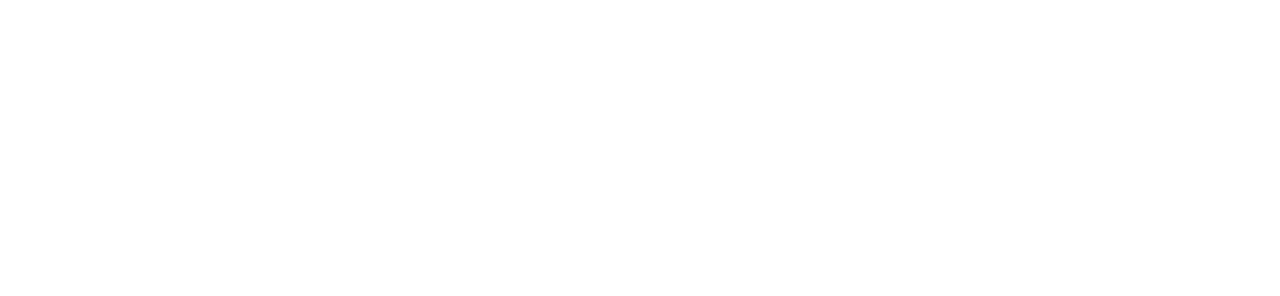
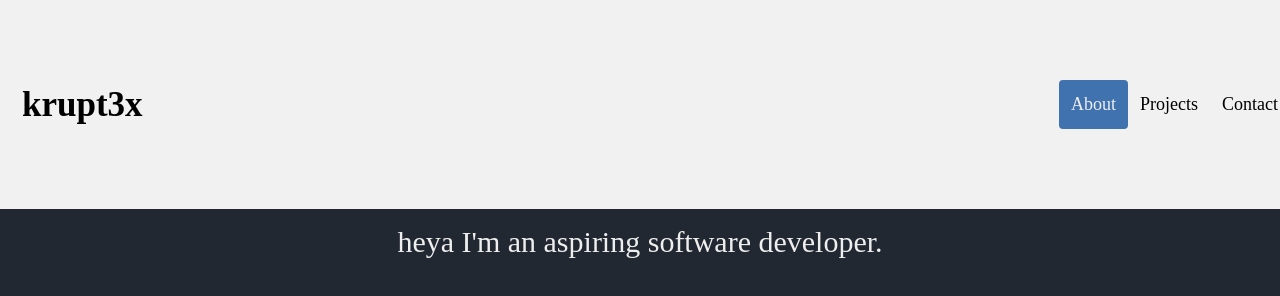
Before and after one commit to krupt3x/portfolio, a website: page index.html in a window 1280 px wide. Shown: the top 296 px of the page. Drawn offline with Linux system fonts and the light colour scheme.

Commit message:
create navbar

```diff
--- a/index.html
+++ b/index.html
@@ -7,6 +7,17 @@
     <link rel="stylesheet" href="./style.css" />
   </head>
   <body>
+    <div id="navbar">
+      <a href="#default" id="logo">krupt3x</a>
+      <div id="navbar-right">
+        <a class="active" href="#about">About</a>
+        <a href="#projects">Projects</a>
+        <a href="#contact">Contact</a>
+      </div>
+    </div>
+    <div class="hero-text">
+      <p>heya I'm an aspiring software developer.</p>
+    </div>
 
     <script src="./index.js" defer=""></script>
   </body>
--- a/index.js
+++ b/index.js
@@ -0,0 +1,12 @@
+// When the user scrolls down 80px from the top of the document, resize the navbar's padding and the logo's font size
+window.onscroll = function() {scrollFunction()};
+
+function scrollFunction() {
+  if (document.body.scrollTop > 80 || document.documentElement.scrollTop > 80) {
+    document.getElementById("navbar").style.padding = "30px 10px";
+    document.getElementById("logo").style.fontSize = "25px";
+  } else {
+    document.getElementById("navbar").style.padding = "80px 10px";
+    document.getElementById("logo").style.fontSize = "35px";
+  }
+}
--- a/style.css
+++ b/style.css
@@ -2,3 +2,72 @@
   margin: 0;
   padding: 0;
 }
+
+body {
+  background-color: #222831;
+  color: #eeeeee;
+}
+
+#navbar {
+  overflow: hidden;
+  background-color: #f1f1f1;
+  padding: 90px 10px;
+  transition: 0.4s;
+  position: fixed;
+  width: 100%;
+  top: 0;
+  z-index: 99;
+}
+
+#navbar a {
+  float: left;
+  color: #000;
+  text-align: center;
+  padding: 12px;
+  text-decoration: none;
+  font-size: 18px;
+  line-height: 25px;
+  border-radius: 4px;
+}
+
+#navbar #logo {
+  font-size: 35px;
+  font-weight: bold;
+  transition: 0.4s;
+}
+
+#navbar a:hover {
+  background-color: #ddd;
+  color: black;
+}
+
+#navbar a.active {
+  background-color: #3f72af;
+  color: #eeeeee;
+}
+
+#navbar-right {
+  float: right;
+}
+
+/* Add responsiveness - on screens less than 580px wide, display the navbar vertically instead of horizontally */
+@media screen and (max-width: 580px) {
+  #navbar {
+    padding: 20px 10px !important; /* Use !important to make sure that JavaScript doesn't override the padding on small screens */
+  }
+  #navbar a {
+    float: none;
+    display: block;
+    text-align: left;
+  }
+  #navbar-right {
+    float: none;
+  }
+}
+
+.hero-text {
+  margin-top: 210px;
+  padding: 15px 15px 2500px;
+  font-size: 30px;
+  text-align: center;
+}
```
